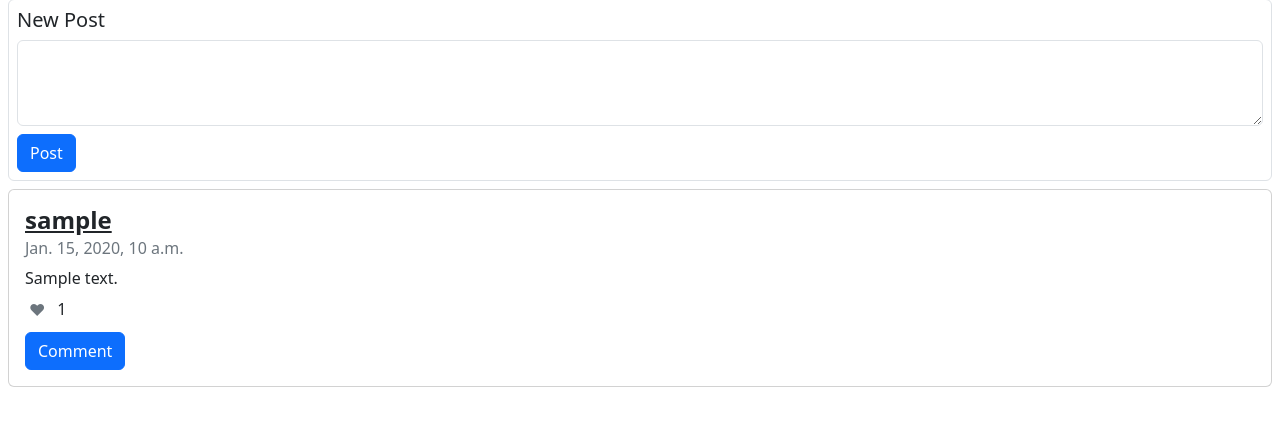
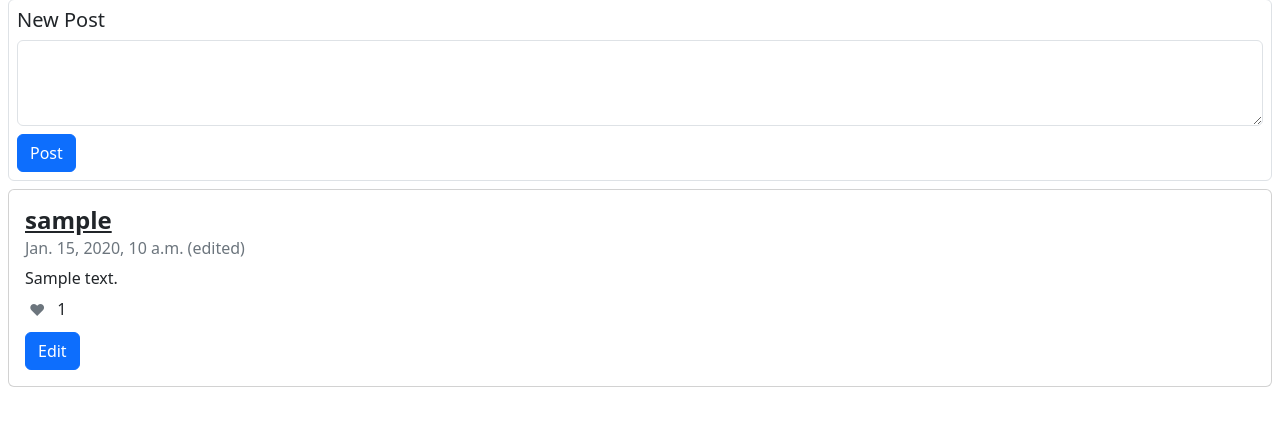
Before and after one commit to alexanderkonchar/why, a Django app: page /page/1 in a window 1280 px wide. Shown: the part 121-547 px from the top of the page. Run offline with Django 3.2, Linux system fonts and the light colour scheme; a user stored in the database is signed in; tables that the repository leaves empty hold one stand-in row (values such as "Sample post").

Commit message:
Implemented post editing on index page.

```diff
--- a/network/models.py
+++ b/network/models.py
@@ -15,4 +15,5 @@ class Post(models.Model):
     user = models.ForeignKey("User", on_delete=models.CASCADE, related_name="posts")
     content = models.TextField()
     timestamp = models.DateTimeField(auto_now_add=True)
+    edited = models.BooleanField(default=False)
     likes = models.IntegerField(default=0)
--- a/network/templates/network/index.html
+++ b/network/templates/network/index.html
@@ -4,6 +4,74 @@
     <script src="https://cdn.jsdelivr.net/npm/bootstrap@5.3.2/dist/js/bootstrap.bundle.min.js"
             integrity="sha384-C6RzsynM9kWDrMNeT87bh95OGNyZPhcTNXj1NW7RuBCsyN/o0jlpcV8Qyq46cDfL"
             crossorigin="anonymous"></script>
+    <script>
+        document.addEventListener('DOMContentLoaded', () => {
+                let editPostButtons = document.querySelectorAll('.edit-post-button');
+                let editPostForm = document.querySelector('#edit-post-form');
+                let postPk;
+                let content;
+                let target;
+
+                editPostButtons.forEach(button => {
+                    button.onclick = (event) => {
+                        target = event.target;
+                        postPk = target.dataset.postPk;
+
+                        fetch(`/post-content/${postPk}`)
+                            .then(response => response.json())
+                            .then(post => {
+                                document.querySelector('#edit-post-content').innerHTML = post.content;
+                                document.querySelector('#edit-post-pk').value = postPk;
+                            });
+                    };
+                });
+
+                document.querySelector('#edit-post-content').onchange = (event) => {
+                    content = event.target.value
+                }
+
+                editPostForm.onsubmit = () => {
+                    fetch(`/edit-post/${postPk}`, {
+                        method: 'POST',
+                        body: JSON.stringify({
+                            content: content,
+                        })
+                    })
+                        .then(response => response.json())
+                        .then(result => {
+                            let post = target.parentNode.querySelector('.post-content')
+
+                            if (result.message !== 'Post edited successfully.') {
+                                let error = document.createElement('div');
+                                error.innerHTML = `
+                                    <div class="my-2 alert alert-danger alert-dismissible fade show" role="alert">
+                                        ${result.message}
+                                        <button type="button" class="btn-close" data-bs-dismiss="alert" aria-label="Close"></button>
+                                    </div>
+                                `
+                                post.appendChild(error);
+                            } else {
+                                post.innerHTML = content;
+
+                                let editedBadge = document.createTextNode(' (edited)');
+                                target.parentNode.querySelector('.post-timestamp').appendChild(editedBadge);
+
+                                let success = document.createElement('div');
+                                success.innerHTML = `
+                                    <div class="my-2 alert alert-success alert-dismissible fade show" role="alert">
+                                        ${result.message}
+                                        <button type="button" class="btn-close" data-bs-dismiss="alert" aria-label="Close"></button>
+                                    </div>
+                                `
+                                post.appendChild(success);
+                            }
+                        });
+
+                    return false;
+                };
+            }
+        );
+    </script>
 
 
     <h1 class="my-2 mx-4">All Posts</h1>
@@ -38,18 +106,54 @@
                 <a class="link-dark" href="{% url 'profile' post.user.pk %}"><h4 class="card-title ">
                     <strong>{{ post.user }}</strong></h4>
                 </a>
-                <h6 class="card-subtitle mb-2 text-secondary">{{ post.timestamp }}</h6>
-                <p class="card-text mb-1">{{ post.content }}</p>
+
+                {% if post.edited %}
+                    <h6 class="post-timestamp card-subtitle mb-2 text-secondary">{{ post.timestamp }} (edited)</h6>
+                {% else %}
+                    <h6 class="post-timestamp card-subtitle mb-2 text-secondary">{{ post.timestamp }}</h6>
+                {% endif %}
+                <p class="post-content card-text mb-1">{{ post.content }}</p>
                 <div class="d-flex" style="height: 1.85rem;">
                     <button class="btn btn-outline-secondary p-1" style="border: none;">❤</button>
                     <div class="align-self-center m-2">{{ post.likes }}</div>
                 </div>
-                <button class="btn btn-primary mt-2">Comment</button>
+                {% if post.user == user %}
+                    <button type="button" class="edit-post-button btn btn-primary mt-2"
+                            data-bs-toggle="modal"
+                            data-bs-target="#editModal"
+                            data-post-pk="{{ post.pk }}">
+                        Edit
+                    </button>
+                {% endif %}
             </div>
         </div>
     {% empty %}
         <h5>No Posts</h5>
     {% endfor %}
+
+    <div class="modal fade" id="editModal" tabindex="-1" aria-labelledby="editModalLabel" aria-hidden="true">
+        <div class="modal-dialog modal-dialog-centered">
+            <div class="modal-content">
+                <div class="modal-header">
+                    <h1 class="modal-title fs-5" id="editModalLabel">Edit Post</h1>
+                    <button type="button" class="btn-close" data-bs-dismiss="modal"
+                            aria-label="Close"></button>
+                </div>
+                <form id="edit-post-form" method="POST">
+                    <div class="modal-body">
+                        {% csrf_token %}
+                        <input type="hidden" id="edit-post-pk" name="post-pk">
+                        <textarea id="edit-post-content" class="form-control" name="content" cols="30"
+                                  rows="3"></textarea>
+                    </div>
+                    <div class="modal-footer">
+                        <button type="button" class="btn btn-secondary" data-bs-dismiss="modal">Close</button>
+                        <button type="submit" class="btn btn-primary" data-bs-dismiss="modal">Save changes</button>
+                    </div>
+                </form>
+            </div>
+        </div>
+    </div>
 
     {% if num_pages.stop > 2 %}
         <nav aria-label="Page navigation for posts">
--- a/network/urls.py
+++ b/network/urls.py
@@ -11,5 +11,7 @@ urlpatterns = [
     path("user/<str:user_pk>", views.profile_view, name="profile"),
     path("user/<str:user_pk>/page/<str:page_number>", views.profile_view_pagination, name="profile/page"),
     path("following", views.following_view, name="following"),
-    path("following/page/<str:page_number>", views.following_view_pagination, name="following/page")
+    path("following/page/<str:page_number>", views.following_view_pagination, name="following/page"),
+    path("post-content/<str:post_pk>", views.post_content, name="post-content"),
+    path("edit-post/<str:post_pk>", views.edit_post, name="edit-post")
 ]
--- a/network/views.py
+++ b/network/views.py
@@ -1,10 +1,12 @@
+import json
 from django.contrib.auth import authenticate, login, logout
 from django.contrib.auth.decorators import login_required
 from django.db import IntegrityError
-from django.http import HttpResponseRedirect
+from django.http import HttpResponseRedirect, JsonResponse
 from django.shortcuts import render
 from django.urls import reverse
 from django.core.paginator import Paginator, EmptyPage
+from django.views.decorators.csrf import csrf_exempt
 
 from .models import User, Post, Follower
 
@@ -205,6 +207,30 @@ def following_view_pagination(request, page_number):
     })
 
 
+def post_content(request, post_pk):
+    post = {"content": Post.objects.get(pk=post_pk).content}
+
+    return JsonResponse(post)
+
+
+@login_required
+@csrf_exempt
+def edit_post(request, post_pk):
+    user = request.user
+    data = json.loads(request.body)
+    content = data["content"]
+    post = Post.objects.get(pk=post_pk)
+
+    if not content:
+        return JsonResponse({"message": "Post content cannot be empty."})
+    elif post.user != user:
+        return JsonResponse({"message": "You can't edit someone else's post."})
+
+    Post.objects.filter(pk=post_pk).update(content=content, edited=True)
+
+    return JsonResponse({"message": "Post edited successfully."}, status=201)
+
+
 def login_view(request):
     if request.method == "POST":
 
```
Also changed, not shown: network/migrations/0005_post_edited.py (added).
